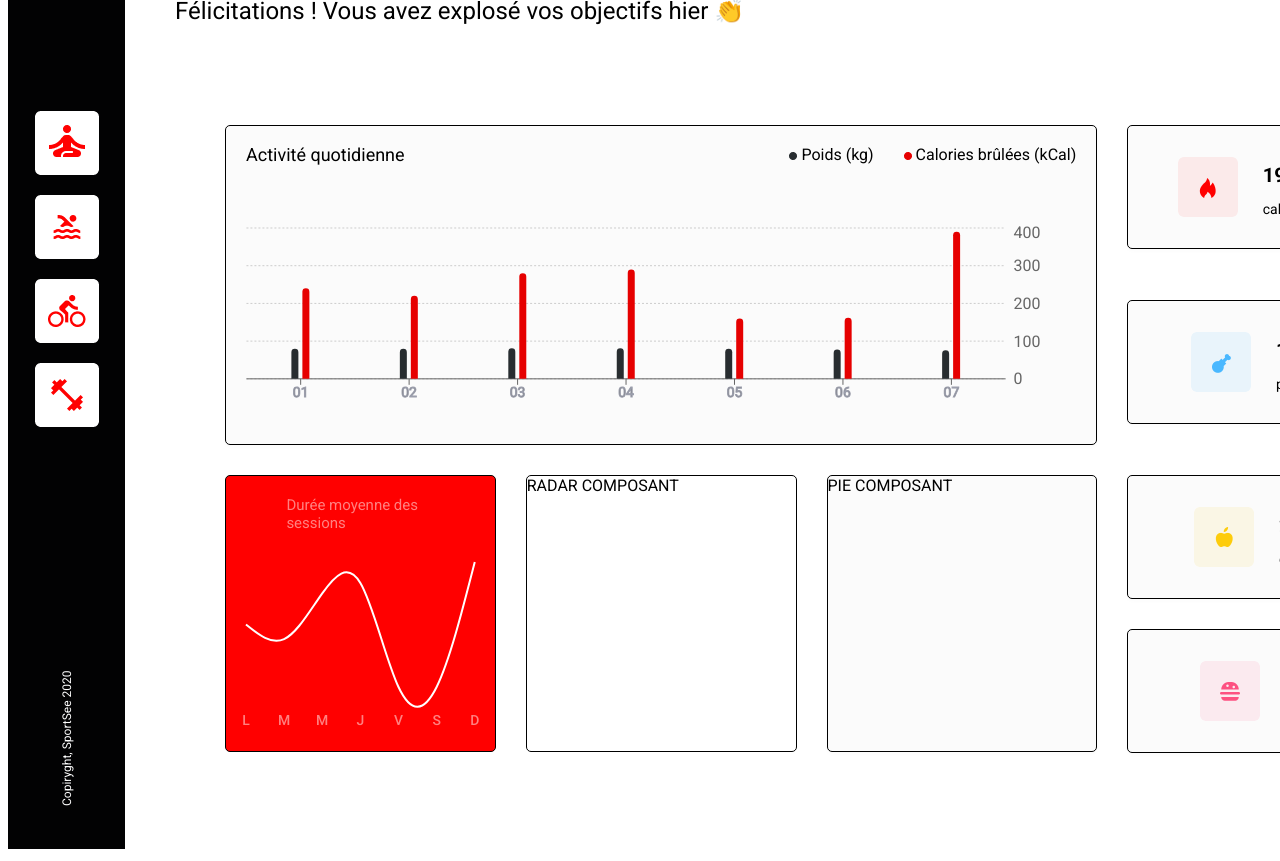
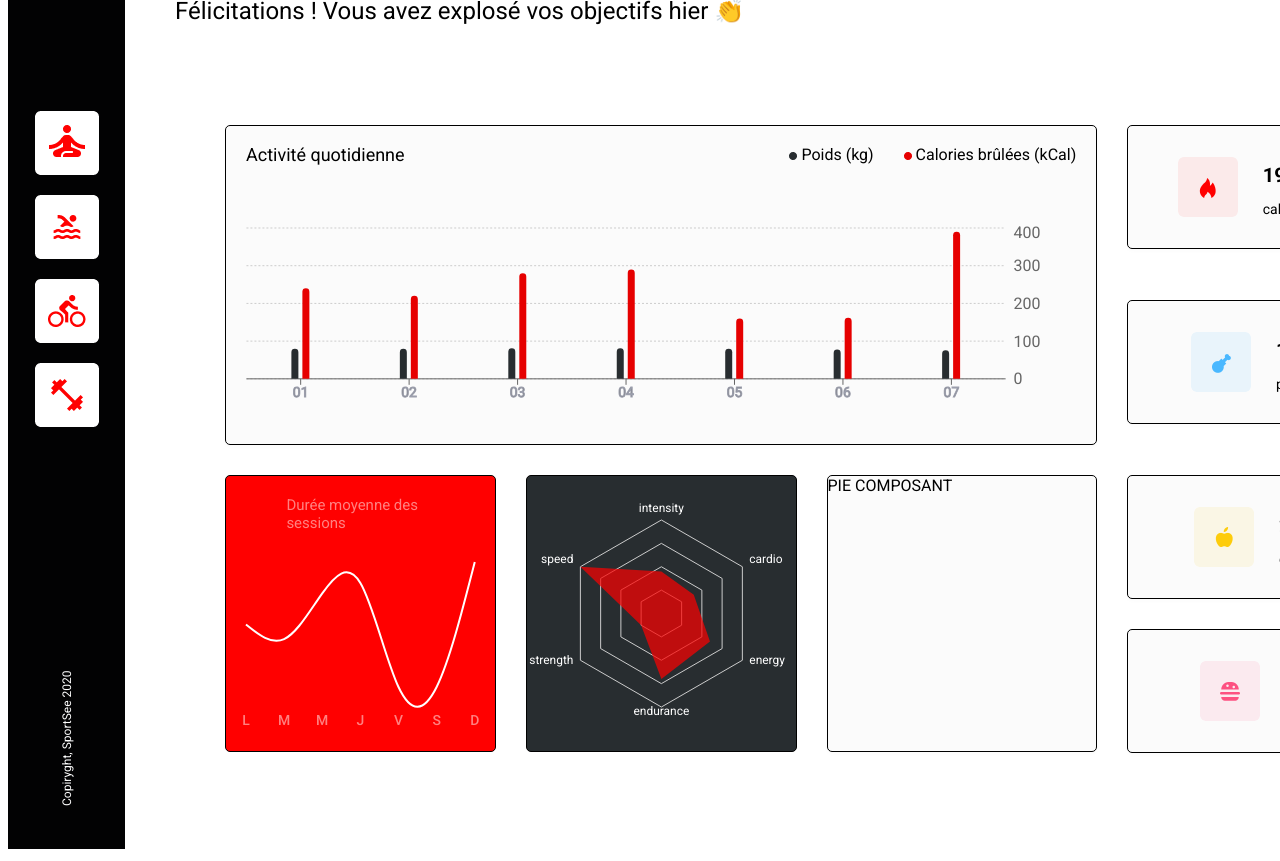
Before and after one commit to DavyHaYehoudi/sportsee, a React (Create React App) app: page / in a window 1280 px wide. Shown: the part 280-1141 px from the top of the page. Built offline with nearby package versions, Linux system fonts and the light colour scheme.

Commit message:
radar graph

```diff
--- a/public/index.html
+++ b/public/index.html
@@ -9,35 +9,9 @@
       name="description"
       content="Web site created using create-react-app"
     />
-    <link rel="apple-touch-icon" href="%PUBLIC_URL%/logo192.png" />
-    <!--
-      manifest.json provides metadata used when your web app is installed on a
-      user's mobile device or desktop. See https://developers.google.com/web/fundamentals/web-app-manifest/
-    -->
-    <link rel="manifest" href="%PUBLIC_URL%/manifest.json" />
-    <!--
-      Notice the use of %PUBLIC_URL% in the tags above.
-      It will be replaced with the URL of the `public` folder during the build.
-      Only files inside the `public` folder can be referenced from the HTML.
-
-      Unlike "/favicon.ico" or "favicon.ico", "%PUBLIC_URL%/favicon.ico" will
-      work correctly both with client-side routing and a non-root public URL.
-      Learn how to configure a non-root public URL by running `npm run build`.
-    -->
     <title>React App</title>
   </head>
   <body>
-    <noscript>You need to enable JavaScript to run this app.</noscript>
     <div id="root"></div>
-    <!--
-      This HTML file is a template.
-      If you open it directly in the browser, you will see an empty page.
-
-      You can add webfonts, meta tags, or analytics to this file.
-      The build step will place the bundled scripts into the <body> tag.
-
-      To begin the development, run `npm start` or `yarn start`.
-      To create a production bundle, use `npm run build` or `yarn build`.
-    -->
   </body>
 </html>
--- a/src/components/LineGraph.jsx
+++ b/src/components/LineGraph.jsx
@@ -14,7 +14,7 @@ const LineGraph = () => {
 
   //Conversion numero de jour en jour de semaine
   const initialDay = ['L', 'M', 'M', 'J', 'V', 'S', 'D']
-  const convertData = data.map((session, index) => ({
+  const formattedData = data.map((session, index) => ({
     day: initialDay[index],
     sessionLength: session.sessionLength,
   }))
@@ -34,7 +34,7 @@ const LineGraph = () => {
       <h3 className="session-title">Durée moyenne des sessions</h3>
       <ResponsiveContainer width="100%" height="100%">
         <LineChart
-          data={convertData}
+          data={formattedData}
           margin={{
             top: 10,
             right: 0,
--- a/src/components/RadarGraph.jsx
+++ b/src/components/RadarGraph.jsx
@@ -1,11 +1,56 @@
-import React from 'react';
+import React from "react";
+import performance from "../mocks/userPerformance.json";
+import {
+  Radar,
+  RadarChart,
+  PolarGrid,
+  PolarAngleAxis,
+  PolarRadiusAxis,
+  ResponsiveContainer,
+} from "recharts";
 
 const RadarGraph = () => {
-    return (
-        <div className='block'>
-            RADAR COMPOSANT
-        </div>
-    );
+  const kindList = Object.entries(performance.data.kind);
+  const formattedData = performance.data.data.map(({ kind, value }) => {
+    let perfKind;
+    for (let s of kindList) {
+      if (parseInt(s[0]) === kind) {
+        perfKind = s[1];
+      }
+    }
+    return { kind: perfKind, value };
+  });
+
+  return (
+    <div className="block">
+      <ResponsiveContainer width="100%" height="100%">
+        <RadarChart cx="50%" cy="50%"
+         outerRadius="80%"
+         data={formattedData}
+          startAngle={30}
+          endAngle={-330}
+          margin={{
+            right: 15,
+            left: 20,
+          }}>
+          <PolarGrid radialLines={false} />
+          <PolarAngleAxis
+            dataKey="kind"
+            tickLine={false}
+            tick={{ fill: "var(--white)", fontSize: 12 }}
+          />
+          <PolarRadiusAxis axisLine={false} tick={false} tickLine={false} />
+          <Radar
+            dataKey="value"
+            stroke="none"
+            fill="var(--redRadar)"
+            fillOpacity={0.7}
+            animationEasing={"ease-out"}
+          />
+        </RadarChart>
+      </ResponsiveContainer>
+    </div>
+  );
 };
 
 export default RadarGraph;
--- a/src/page/Profil.jsx
+++ b/src/page/Profil.jsx
@@ -23,7 +23,7 @@ const Profil = () => {
           Bonjour <span className="firstName">{firstName} </span>
         </h1>
         <h2>Félicitations ! Vous avez explosé vos objectifs hier 👏</h2>
-        <div class="profil-container-blocs">
+        <div className="profil-container-blocs">
           <BarGraph />
           <Energy
             icon={kal}
--- a/src/style/page/profil.css
+++ b/src/style/page/profil.css
@@ -39,7 +39,7 @@
 }
 
 /* 1ère colonne - 1ère zone */
-.block:first-child {
+.block:first-child { /* Activités quotidiennes bar graph */
     grid-area: daily;
     height: 320px;
     background: var(--gray);
@@ -48,15 +48,16 @@
 
 /* 1ère colonne - 2ème zone */
 
-.block:nth-child(6) {
+.block:nth-child(6) { /* Sessions line graph */
     grid-area: line;
 }
 
-.block:nth-child(7) {
+.block:nth-child(7) { /* Performances radar graph */
     grid-area: radial;
+    background: var(--blackRadar);
 }
 
-.block:nth-child(8) {
+.block:nth-child(8) { /* Score pie graph */
     grid-area: pie;
     background: var(--gray);
     box-shadow: 0 2px 4px 0 rgba(0, 0, 0, 0.0212);
@@ -79,19 +80,19 @@
     grid-area: energy-lip;
 }
 
-.block:nth-child(6),
-.block:nth-child(7),
-.block:nth-child(8) {
+.block:nth-child(6),/* Sessions */
+.block:nth-child(7),/* Performances */
+.block:nth-child(8) { /* Score */
     height: 277px;
 }
 
-.block:nth-child(6) {
+.block:nth-child(6) { /* Sessions */
     background-color: var(--redLine);
     color: var(--white);
     font-weight: 500;
 }
 
-.block:nth-child(2),
+.block:nth-child(2), /* Energy */
 .block:nth-child(3),
 .block:nth-child(4),
 .block:nth-child(5) {
--- a/src/style/variables.css
+++ b/src/style/variables.css
@@ -8,6 +8,7 @@
     --redBar: #E60000;
     --redLine: #FF0000;
     --blackRadar: #282D30;
+    --redRadar:#FF0101;
 
     /*COLOR Bar Graphs*/
     --bar1:#282D30;
```
